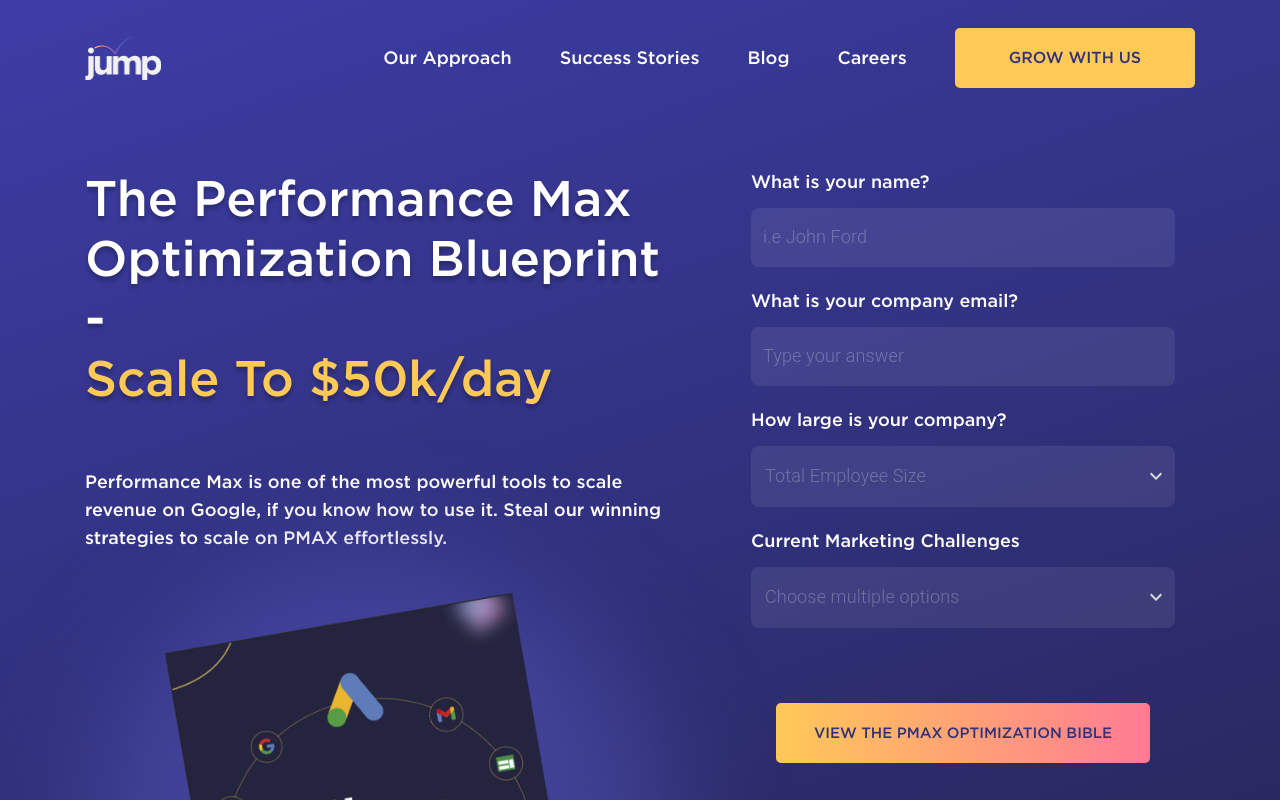
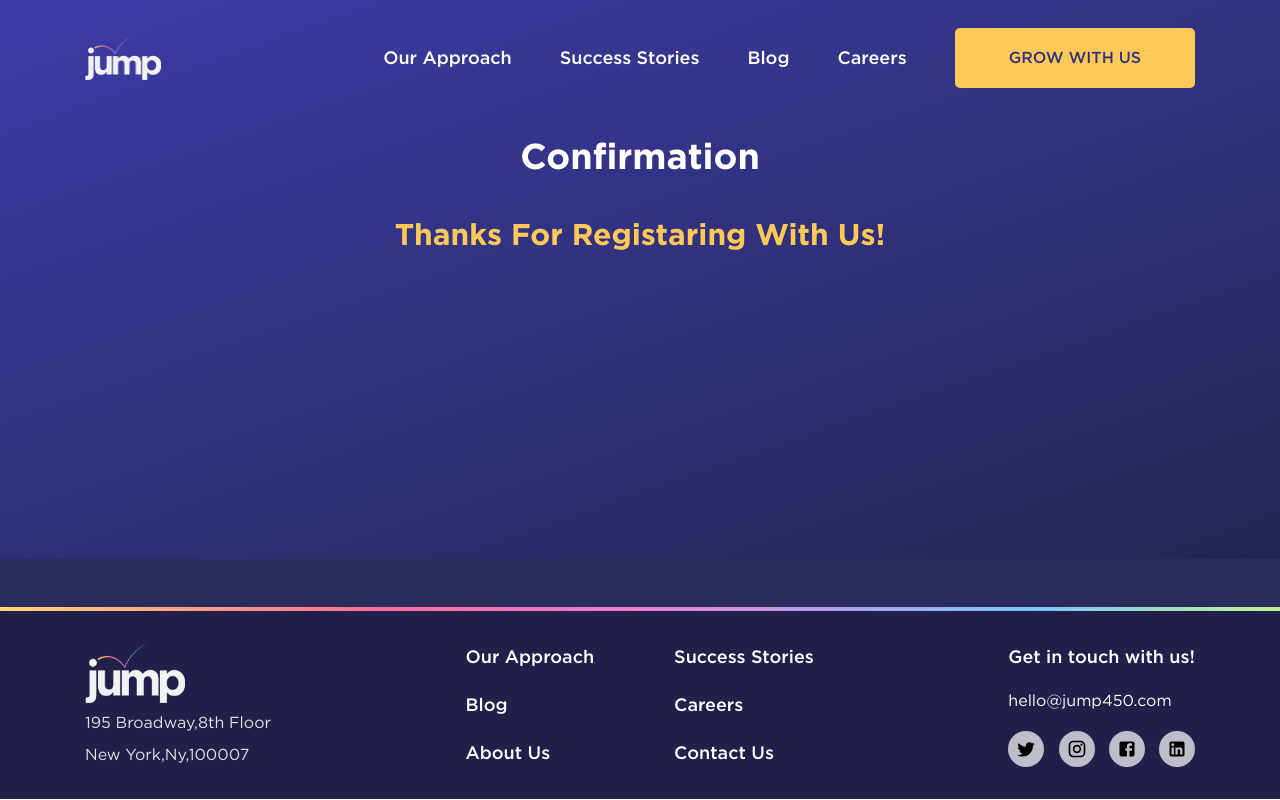
Before and after one commit to godhanidenis/jump-frontend, a React (Create React App) app: page /confirmation in a window 1280 px wide. Shown: the top 800 px of the page. Built offline with nearby package versions, Linux system fonts and the light colour scheme.

Commit message:
added confirmation page

```diff
--- a/package.json
+++ b/package.json
@@ -14,6 +14,7 @@
     "react-dom": "^18.3.1",
     "react-hook-form": "^7.51.5",
     "react-multi-carousel": "^2.8.5",
+    "react-router-dom": "^6.23.1",
     "react-scripts": "5.0.1",
     "web-vitals": "^2.1.4"
   },
--- a/src/App.js
+++ b/src/App.js
@@ -1,29 +1,14 @@
 import React from "react";
-import Header from "./Components/Header";
-import BodySection from "./Components/BodySection";
-import Footer from "./Components/Footer";
+import AppComponent from "./Components/AppComponent";
+import PublicLayout from "./Components/Layout/PublicLayout";
 
 const App = () => {
   return (
-    <div
-      style={{
-        background: "linear-gradient(161deg, #3C3CA4 2.41%, #22224A 89.5%)",
-      }}
-    >
-      <div className="container mx-auto pb-5">
-        <Header />
-        <BodySection />
+    <PublicLayout>
+      <div className="container mx-auto">
+        <AppComponent />
       </div>
-      <div className="bg-[#2B2B5C] w-full h-12" />
-      <div
-        className="w-full h-1"
-        style={{
-          background:
-            "linear-gradient(90deg, #ffd873, #ffb080 10%, #ff6e98 30%, #f176bb 40%, #e87dd4 50%, #7dc2ff 80%, #bcf28f)",
-        }}
-      />
-      <Footer />
-    </div>
+    </PublicLayout>
   );
 };
 
--- a/src/Components/BodySection/FormSection.js
+++ b/src/Components/AppComponent/FormSection.js
@@ -19,6 +19,7 @@ const FormSection = () => {
   });
 
   const onSubmit = async (data) => {
+    console.log("Data To Be Submitted!", data);
     try {
       if (data.company_size === "50+") {
         window.dataLayer = window.dataLayer || [];
--- a/src/Components/BodySection/index.js
+++ b/src/Components/AppComponent/index.js
@@ -2,7 +2,7 @@ import React from "react";
 import ContentSection from "./ContentSection";
 import FormSection from "./FormSection";
 
-const BodySection = () => {
+const AppComponent = () => {
   return (
     <div className="mt-5 sm:mt-10 lg:mt-20">
       <div className="flex flex-col lg:flex-row justify-between gap-10 md:gap-20 w-full">
@@ -13,4 +13,4 @@ const BodySection = () => {
   );
 };
 
-export default BodySection;
+export default AppComponent;
--- /dev/null
+++ b/src/Components/ConfirmationComponent/index.js
@@ -0,0 +1,20 @@
+import React from "react";
+
+const ConfirmationComponent = () => {
+  return (
+    <div className="flex flex-col h-full">
+      <div>
+        <h3 className="mt-12 text-4xl font-bold text-white w-full flex justify-center">
+          Confirmation
+        </h3>
+      </div>
+      <div className="h-full flex justify-center">
+        <h3 className="mt-10 text-3xl font-bold text-[#FFC958] w-full flex justify-center">
+          Thanks For Registaring With Us!
+        </h3>
+      </div>
+    </div>
+  );
+};
+
+export default ConfirmationComponent;
--- /dev/null
+++ b/src/Components/Layout/PublicLayout.js
@@ -0,0 +1,33 @@
+import React from "react";
+import Header from "../Header";
+import Footer from "../Footer";
+
+const PublicLayout = ({ children }) => {
+  return (
+    <div
+      style={{
+        background: "linear-gradient(161deg, #3C3CA4 2.41%, #22224A 89.5%)",
+      }}
+    >
+      <div className="flex flex-col">
+        <div className="container mx-auto">
+          <Header />
+        </div>
+        {children}
+        <div>
+          <div className="bg-[#2B2B5C] w-full h-12" />
+          <div
+            className="w-full h-1"
+            style={{
+              background:
+                "linear-gradient(90deg, #ffd873, #ffb080 10%, #ff6e98 30%, #f176bb 40%, #e87dd4 50%, #7dc2ff 80%, #bcf28f)",
+            }}
+          />
+          <Footer />
+        </div>
+      </div>
+    </div>
+  );
+};
+
+export default PublicLayout;
--- /dev/null
+++ b/src/Confirmation.js
@@ -0,0 +1,15 @@
+import React from "react";
+import ConfirmationComponent from "./Components/ConfirmationComponent";
+import PublicLayout from "./Components/Layout/PublicLayout";
+
+const Confirmation = () => {
+  return (
+    <PublicLayout>
+      <div className="container mx-auto h-[calc(100vh-329px)]">
+        <ConfirmationComponent />
+      </div>
+    </PublicLayout>
+  );
+};
+
+export default Confirmation;
--- a/src/index.js
+++ b/src/index.js
@@ -1,11 +1,19 @@
 import React from "react";
 import ReactDOM from "react-dom/client";
+import { BrowserRouter, Route, Routes } from "react-router-dom";
 import "./index.css";
 import App from "./App";
+import Confirmation from "./Confirmation";
 
 const root = ReactDOM.createRoot(document.getElementById("root"));
+
 root.render(
   <React.StrictMode>
-    <App />
+    <BrowserRouter>
+      <Routes>
+        <Route path="/" element={<App />} />
+        <Route path="/confirmation" element={<Confirmation />} />
+      </Routes>
+    </BrowserRouter>
   </React.StrictMode>
 );
```
Also changed, not shown: src/Components/AppComponent/ContentSection.js (renamed from src/Components/BodySection/ContentSection.js), src/Components/AppComponent/LogoCarousel.js (renamed from src/Components/BodySection/LogoCarousel.js), 1 other file (tests, documents, lock files or other folders).
